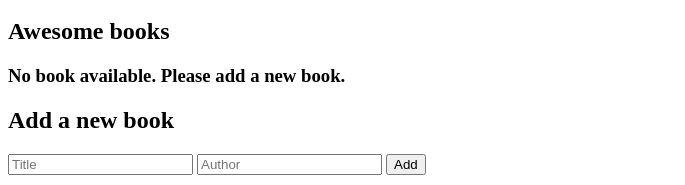
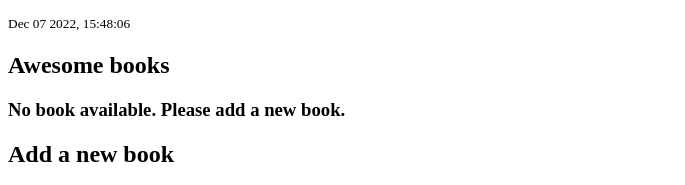
Before and after one commit to shahadat3669/awesome-books, a website with bundled scripts: page index.html in a window 1280 px wide. Shown: the part 596-781 px from the top of the page, without its empty margins (0-685 px from the left). Built offline with nearby package versions, Linux system fonts and the light colour scheme.

Commit message:
Show current time by using luxon library.

```diff
--- a/assets/js/index.js
+++ b/assets/js/index.js
@@ -2,6 +2,7 @@ import BookCollection from './modules/BookCollection.js';
 import generateBookItems from './modules/GenerateBookItems.js';
 import menu from './modules/Menu.js';
 import { closeMenu, mobileMenu } from './modules/MobileMenu.js';
+import { DateTime } from './modules/luxon.js';
 
 const hamburger = document.querySelector('#navbar-hamburger');
 const navLink = document.querySelectorAll('.navbar-link');
@@ -34,3 +35,8 @@ addBookForm.addEventListener('submit', (e) => {
 
 generateBookItems(bookCollection);
 menu();
+
+setInterval(() => {
+  document.getElementById('date').textContent =
+    DateTime.now().toFormat('LLL dd yyyy, TT');
+}, 1000);
--- a/index.html
+++ b/index.html
@@ -60,6 +60,9 @@
       </div>
     </header>
     <main class="main">
+      <section class="small container">
+        <small class="text_small small" id="date"></small>
+      </section>
       <!-- book list section  -->
       <section id="bookList" class="book-list">
         <div class="container">
```
